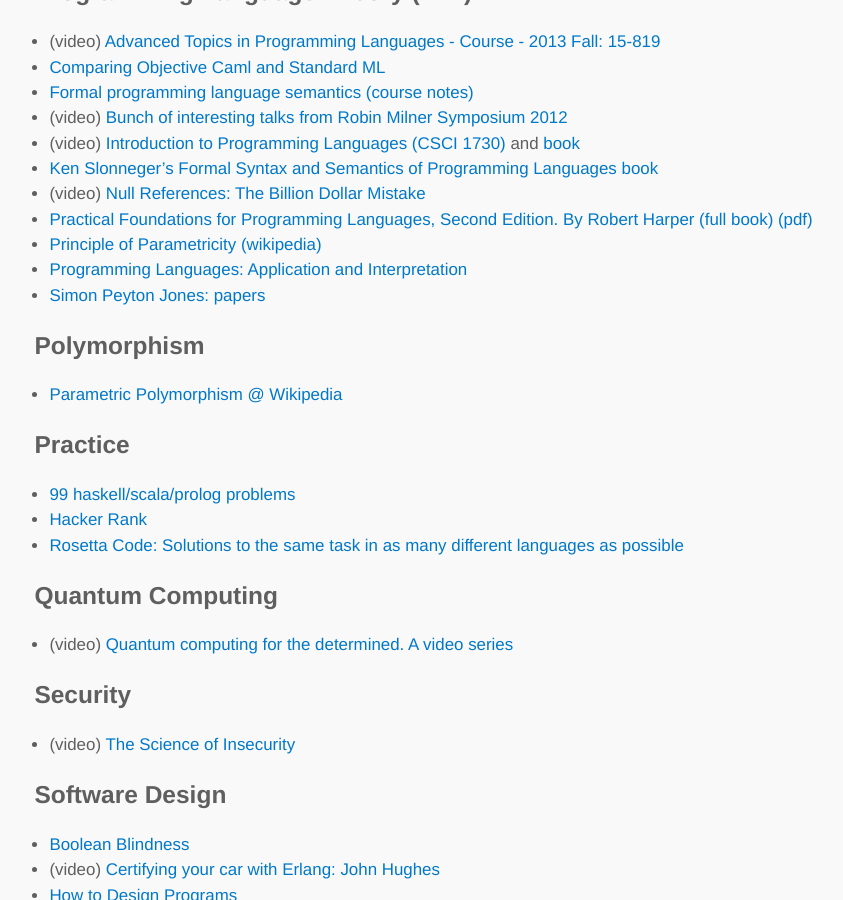
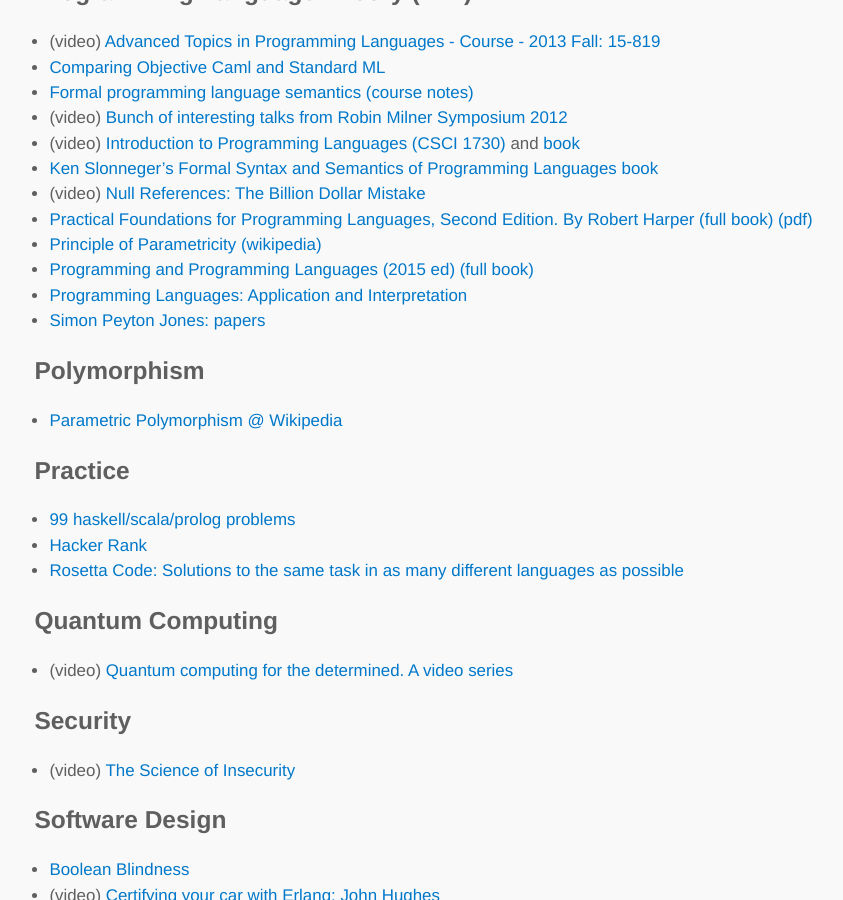
Before and after one commit to lambdatoast/lambdatoast.github.com, a Jekyll site: the page built from cs-resources/index.md, in a window 1280 px wide and 900 px high, scrolled down 6649 px. Shown: the whole window, without its empty margins (200-1043 px from the left). Built offline with Jekyll 4.4.1, drawn with Linux system fonts in a browser that asks for light colours.

Commit message:
cs-resources: Add link to Programming and Programming Languages

```diff
--- a/cs-resources/index.md
+++ b/cs-resources/index.md
@@ -243,6 +243,7 @@
   - (video) [Null References: The Billion Dollar Mistake](http://www.infoq.com/presentations/Null-References-The-Billion-Dollar-Mistake-Tony-Hoare)
   - [Practical Foundations for Programming Languages, Second Edition. By Robert Harper (full book) (pdf)](http://www.cs.cmu.edu/~rwh/plbook/book.pdf)
   - [Principle of Parametricity (wikipedia)](http://en.wikipedia.org/wiki/Parametricity)
+  - [Programming and Programming Languages (2015 ed) (full book)](http://papl.cs.brown.edu/2015/)
   - [Programming Languages: Application and Interpretation](http://cs.brown.edu/~sk/Publications/Books/ProgLangs/2007-04-26/)
   - [Simon Peyton Jones: papers](http://research.microsoft.com/en-us/um/people/simonpj/Papers/papers.html)
 
```
